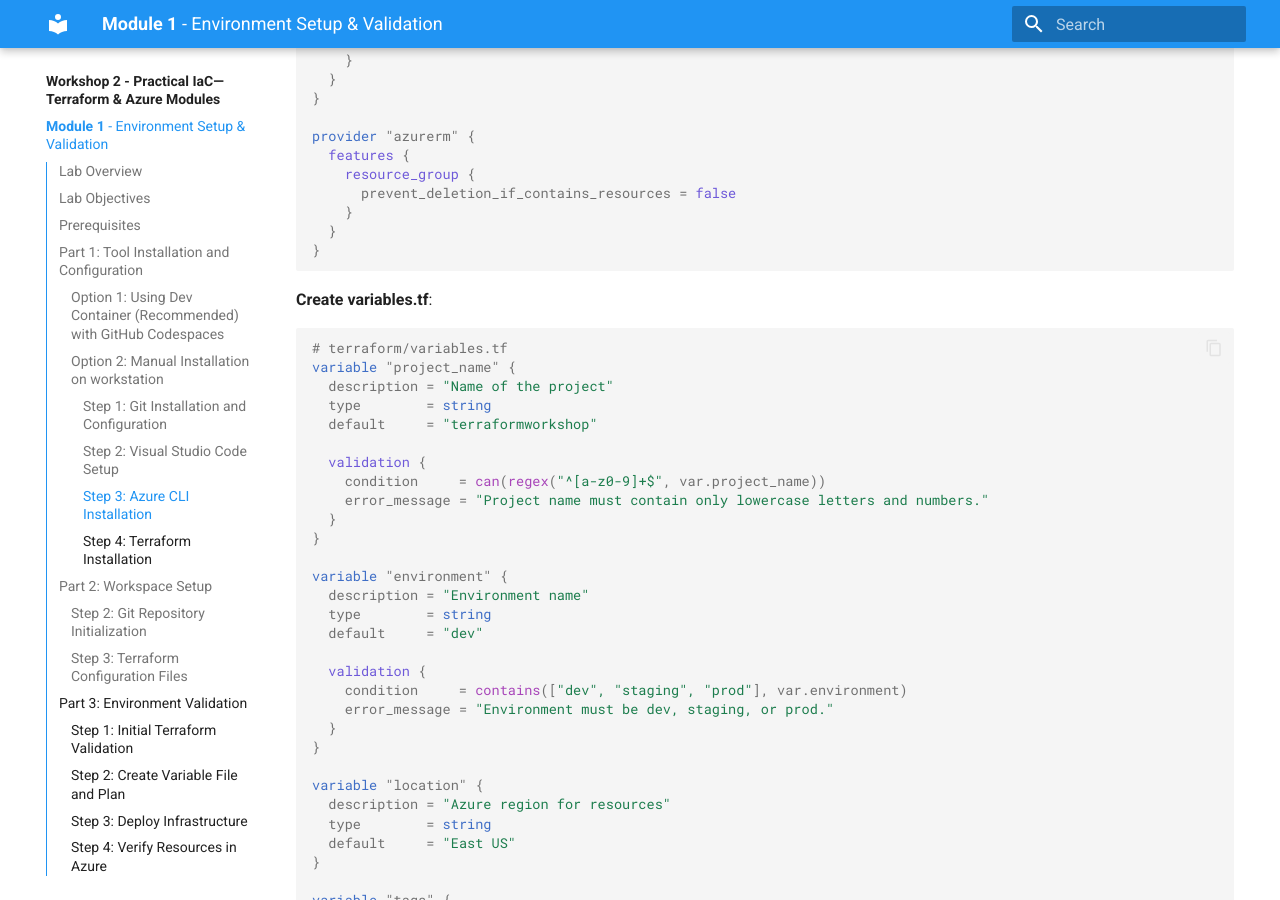
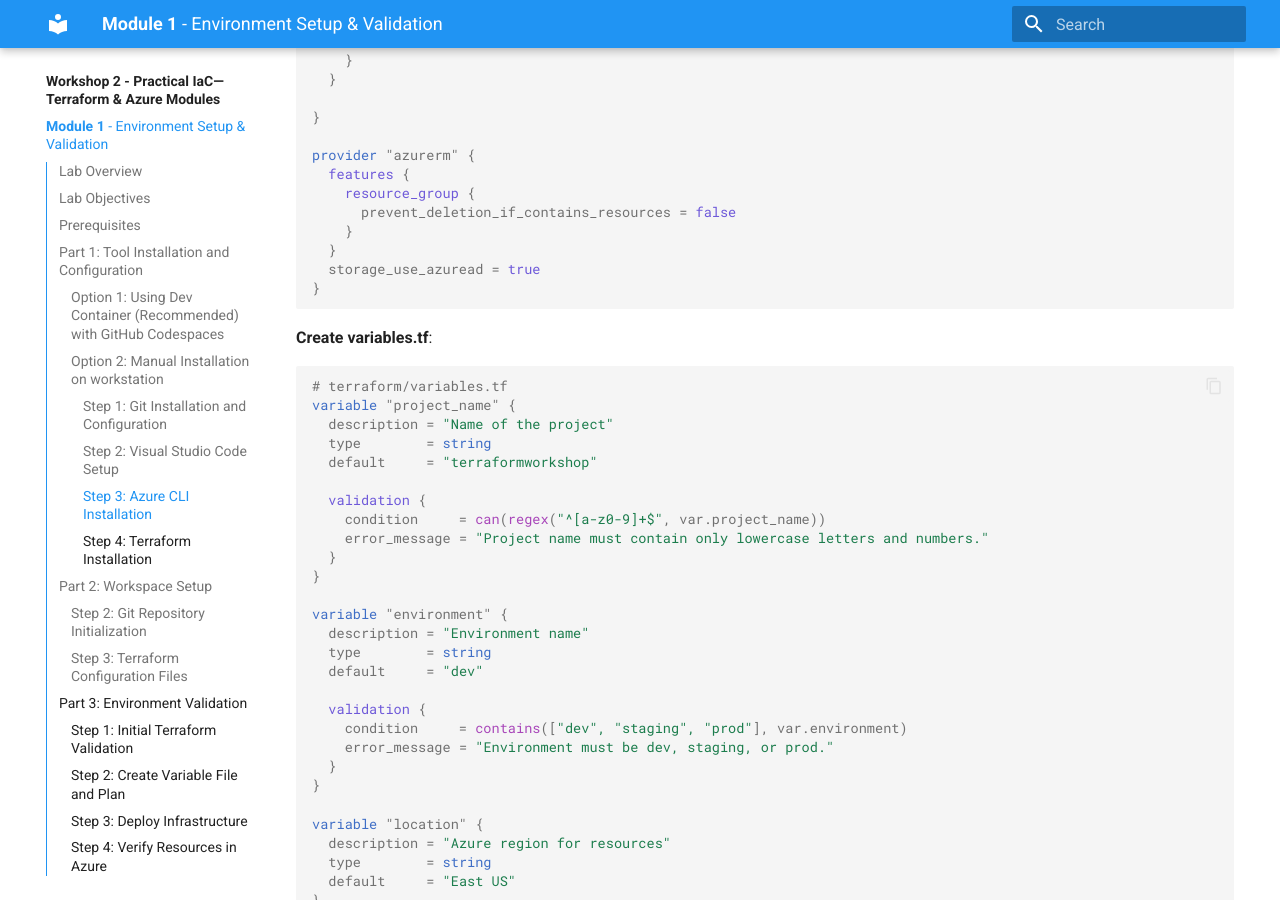
Before and after one commit to lrivallain/ms-alz-workshop, an MkDocs documentation site: the page built from docs/Workshop-2-Practical-IaC-Terraform-Azure-Modules/content/01-environment-setup.md, in a window 1280 px wide and 900 px high, scrolled down 3076 px. Built offline with MkDocs 1.6.1 and Material for MkDocs 9.7.7, drawn with Linux system fonts in a browser that asks for light colours.

Commit message:
Add RBAC only access to storage to provider

````diff
--- a/docs/Workshop-2-Practical-IaC-Terraform-Azure-Modules/content/01-environment-setup.md
+++ b/docs/Workshop-2-Practical-IaC-Terraform-Azure-Modules/content/01-environment-setup.md
@@ -393,6 +393,7 @@ terraform {
       version = "~> 3.1"
     }
   }
+
 }
 
 provider "azurerm" {
@@ -401,6 +402,7 @@ provider "azurerm" {
       prevent_deletion_if_contains_resources = false
     }
   }
+  storage_use_azuread = true
 }
 ```
 
````
